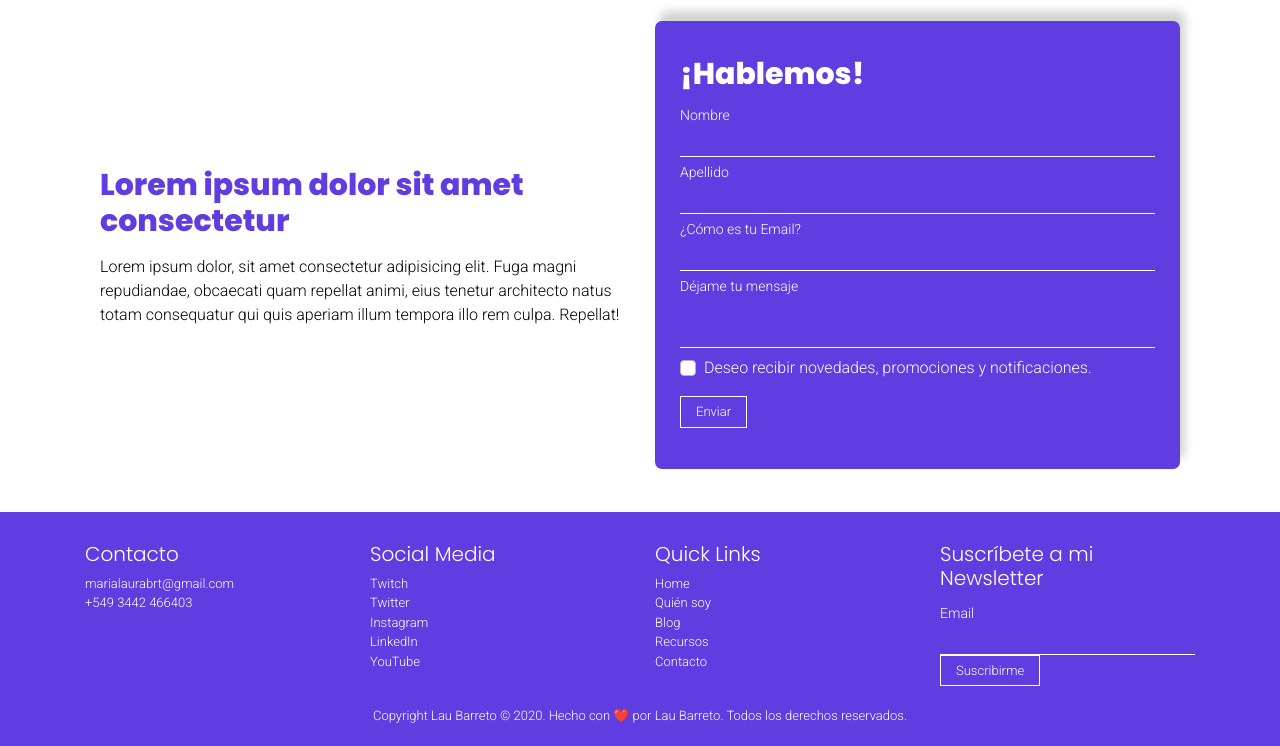
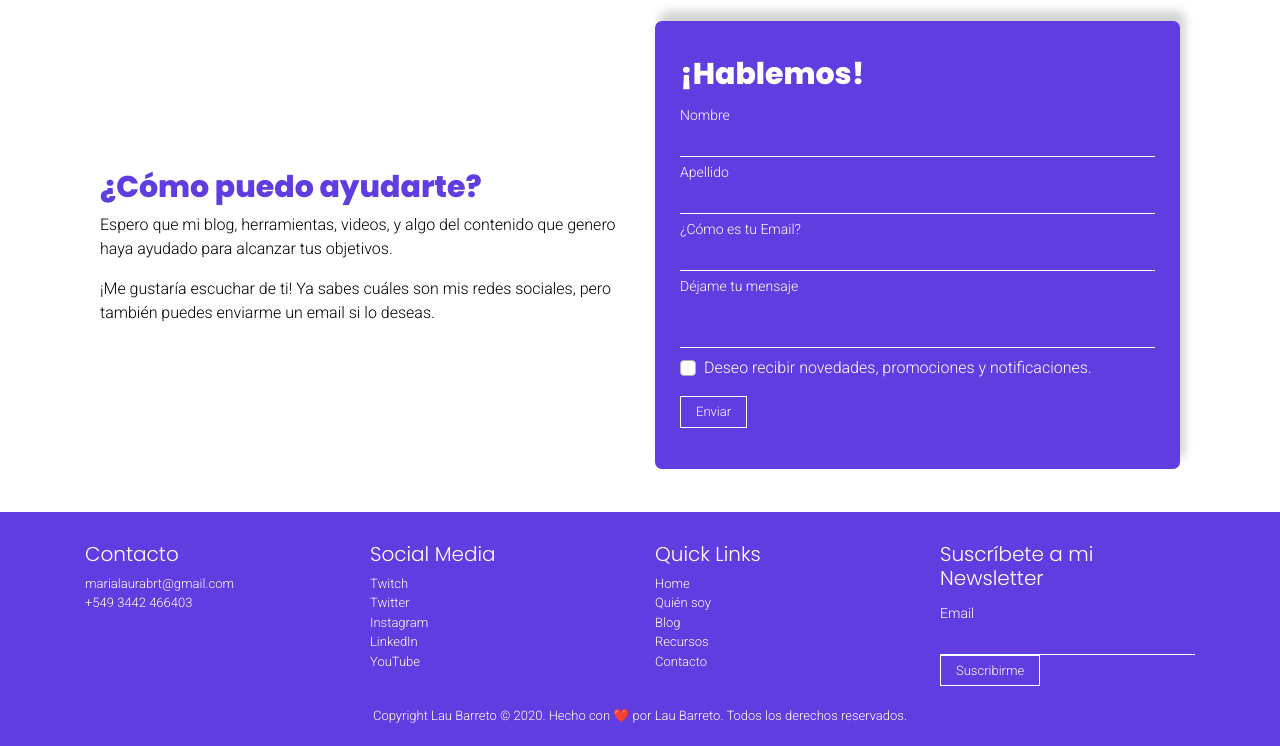
Before and after one commit to marialaurabrt/mlaubarreto, a plain HTML site: page contacto.html in a window 1280 px wide. Shown: the part 90-836 px from the top of the page. Drawn offline with nearby package versions, Linux system fonts and the light colour scheme.

Commit message:
textos sección contacto

```diff
--- a/contacto.html
+++ b/contacto.html
@@ -52,8 +52,9 @@
         <div class="row align-items-center mx-0" style="width: 100%";>
 
             <div class="col-md">
-                <p class="tituloFondoClaro">Lorem ipsum dolor sit amet consectetur</p>
-                <p class="parrafoFondoClaro">Lorem ipsum dolor, sit amet consectetur adipisicing elit. Fuga magni repudiandae, obcaecati quam repellat animi, eius tenetur architecto natus totam consequatur qui quis aperiam illum tempora illo rem culpa. Repellat!</p>
+                <h1 class="tituloFondoClaro">¿Cómo puedo ayudarte?</h1>
+                <p class="parrafoFondoClaro">Espero que mi blog, herramientas, videos, y algo del contenido que genero haya ayudado para alcanzar tus objetivos.</p>
+                <p class="parrafoFondoClaro">¡Me gustaría escuchar de ti! Ya sabes cuáles son mis redes sociales, pero también puedes enviarme un email si lo deseas.</p>
 
             </div>
 
```
